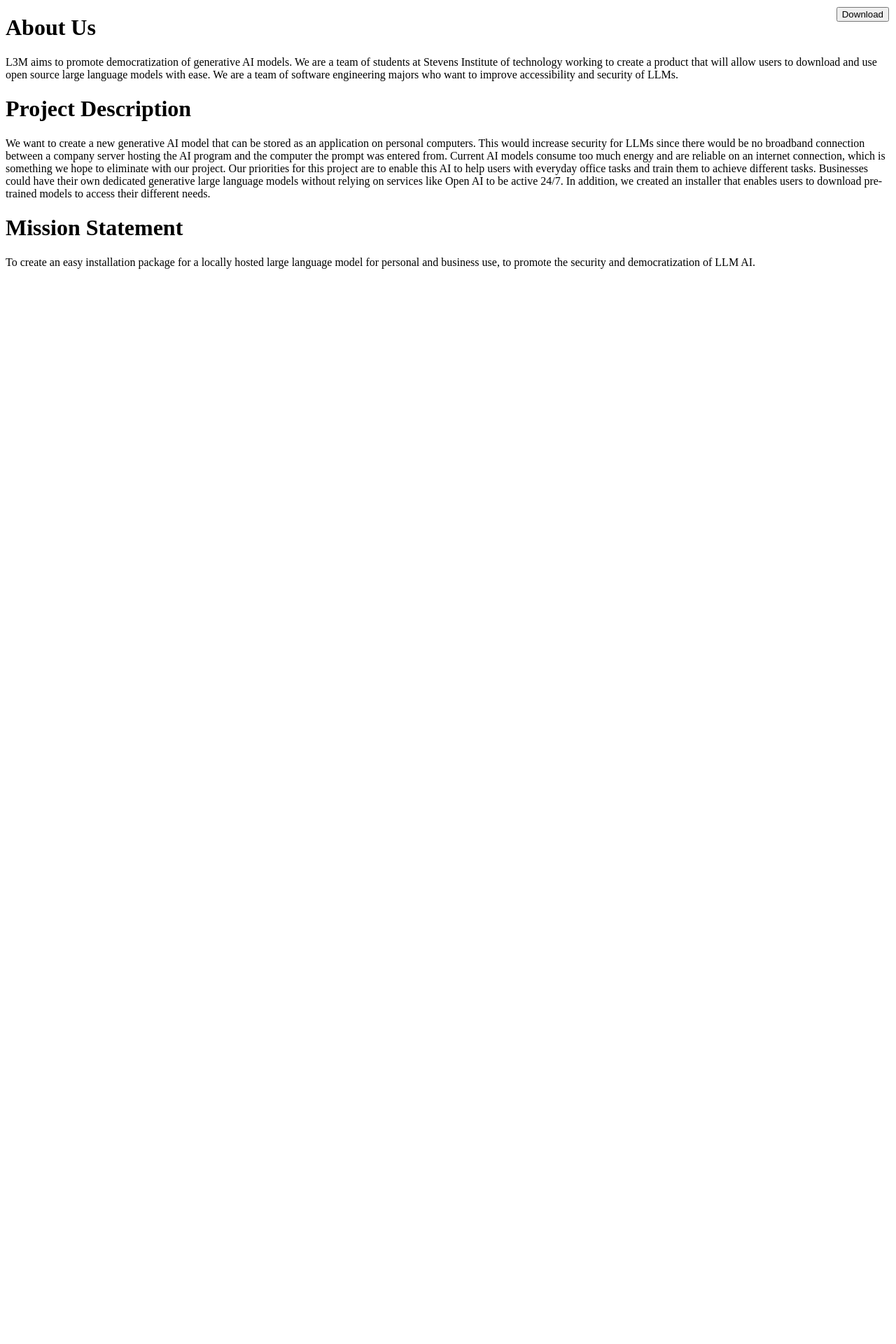
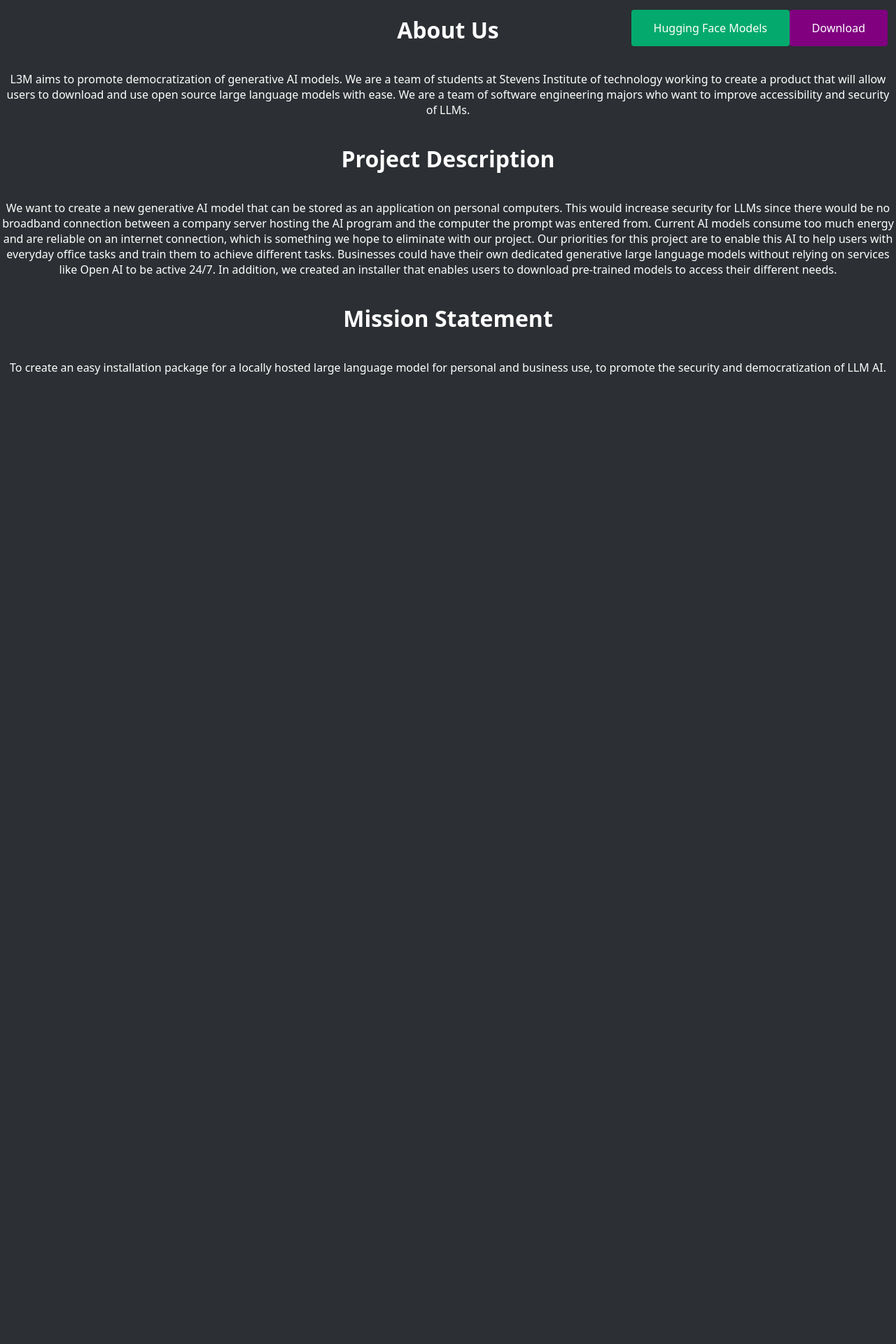
Before and after one commit to nkatzenberger/Senior-Design-Project-L3M, a Flask app: page /AboutUs in a window 1280 px wide. Shown: the top 1920 px of the page at 70% size. Before the commit the page ends 384 px from the top, so only its background shows below. Run offline with Flask 3, Linux system fonts and the light colour scheme.

Commit message:
Functional Return buttons and styled about page

```diff
--- a/webServer/backend/app.py
+++ b/webServer/backend/app.py
@@ -1,8 +1,9 @@
-from flask import Flask, render_template, request, jsonify
+from flask import Flask, render_template, request, jsonify, send_file
 import requests
 import logging
 import random
 import sys
+import os
 from config import app
 #sys.path.append('backend')
 # Set up logging
@@ -65,5 +66,16 @@ def search():
 def About():
     return render_template('views/aboutUs.html')
 
+@app.route('/download', methods=['GET'])
+def download_file():
+    try:
+        # Path to the file to be served
+        base_dir = os.path.abspath(os.path.dirname(__file__))  # Path to 'backend' folder
+        file_path = os.path.join(base_dir, "..", "frontend", "public", "files", "lorem.txt")  # Adjust path to reach the file
+        # send_file serves the file for download
+        return send_file(file_path, as_attachment=True)
+    except Exception as e:
+        return f"An error occurred: {e}", 500
+
 if __name__ == '__main__':
     app.run(host="localhost", port=3000)
--- /dev/null
+++ b/webServer/backend/static/aboutStyles.css
@@ -0,0 +1,35 @@
+* {
+
+    text-align: center;
+   font-family: "Noto Sans", sans-serif;
+
+    }
+.download {
+        position: fixed;
+        top: 10px;
+        right: 10px;
+        border-radius: 4px;
+        background-color: purple;
+        color:white;
+        border: none;
+        display: inline-block;
+        font-size: 16px;
+        cursor: pointer;
+        margin: 4px 2px;
+        padding: 15px 32px;
+    }
+.hugface{
+    position: fixed;
+    background-color: #04AA6D;
+    border: none;
+    color: white;
+    padding: 15px 32px;
+    text-decoration: none;
+    display: inline-block;
+    font-size: 16px;
+    margin: 4px 2px;
+    cursor: pointer;
+    border-radius: 4px;
+    top: 10px;
+    right: 150px;
+}
--- a/webServer/frontend/templates/views/aboutUs.html
+++ b/webServer/frontend/templates/views/aboutUs.html
@@ -3,24 +3,23 @@
 <head>
     <meta charset="UTF-8">
     <meta name="viewport" content="width=device-width, initial-scale=1.0">
+    <link rel="stylesheet" href="{{ url_for('static', filename='styles.css') }}">
+    <link rel="stylesheet"  type="text/css" href ="{{ url_for('static', filename='aboutStyles.css') }}">
     <title>L3M</title>
    <h1>About Us</h1>
 </head>
+
 <body>
    <p> L3M aims to promote democratization of generative AI models. We are a team of students at
 Stevens Institute of technology working to create a product that will allow users to download and use open source
 large language models with ease. We are a team of software engineering majors who want to improve accessibility and security of LLMs.</p>
 
 </body>
-<button id = "Downlaodbtn" onclick = "downloadFile()" class = "topright">Download
-<style>
-    .topright {
-        position: fixed;
-        top: 10px;
-        right: 10px;
-    }
-</style>
+<button id = "Downlaodbtn" onclick = "downloadFile()" class = "download">Download
 </button>
+<a href="/">
+    <button class="hugface"> Hugging Face Models</button>
+ </a>
 <header>
     <h1>Project Description</h1>
 </header>
```
